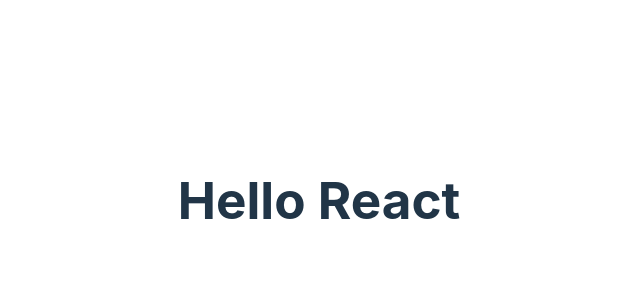
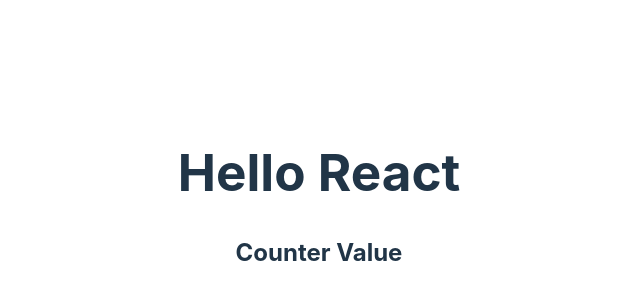
Before and after one commit to Abhigyankrsingh/counter, a React (Vite) app: page / in a window 1280 px wide. Shown: the part 200-500 px from the top of the page, without its empty margins (321-961 px from the left). Built offline with nearby package versions, Linux system fonts and the light colour scheme.

Commit message:
Code_added

```diff
--- a/src/App.jsx
+++ b/src/App.jsx
@@ -9,6 +9,7 @@
   return (
     <>
      <h1> Hello React</h1>
+     <h2> Counter Value</h2>
     </>
   )
 }
```
